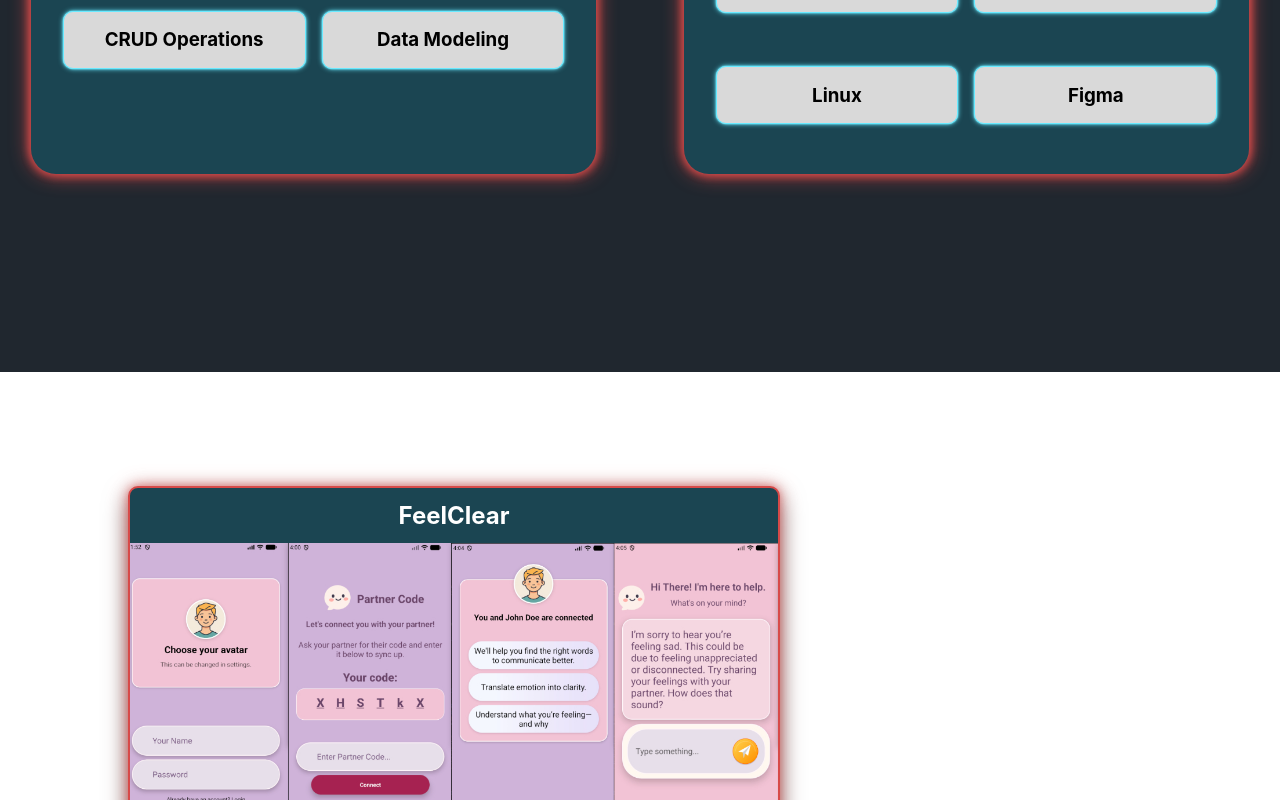
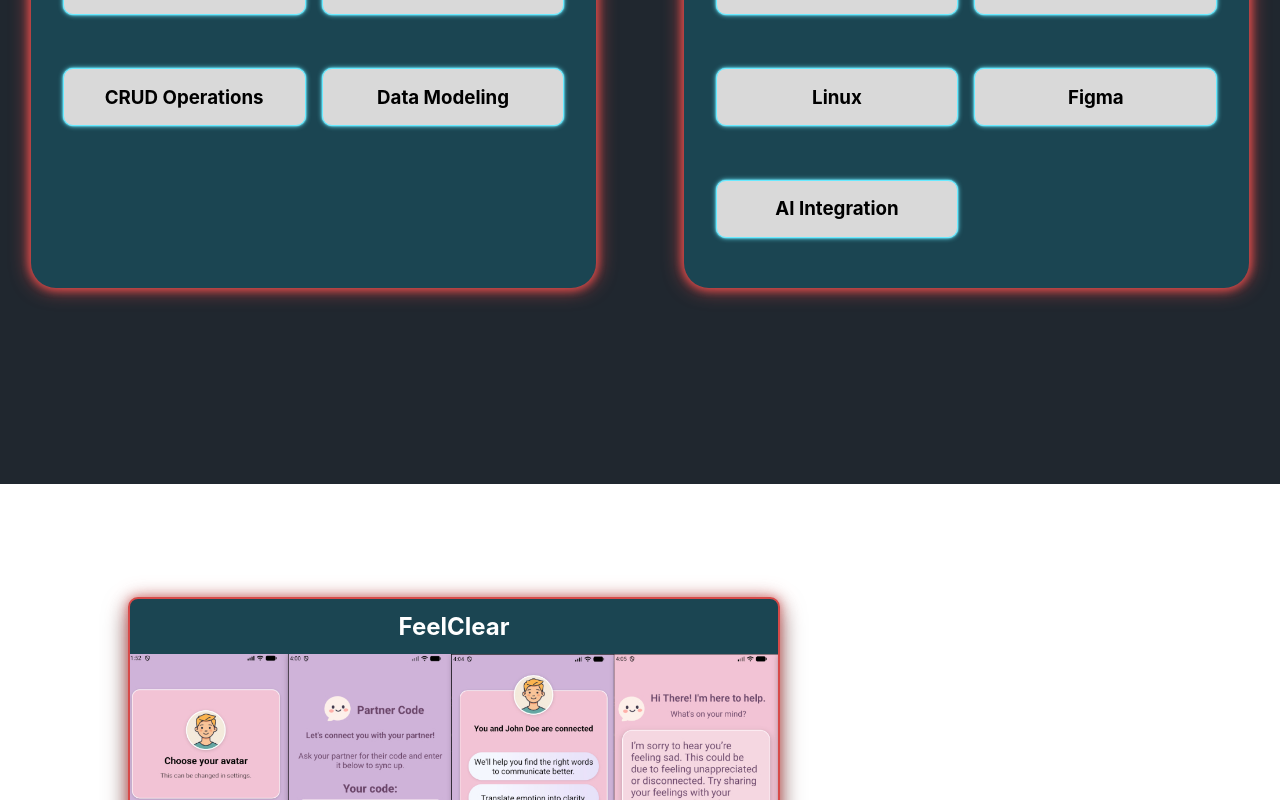
Before and after one commit to shwifty-man/professional-portfolio, a React (Create React App) app: page / in a window 1280 px wide. Shown: the part 2000-2800 px from the top of the page. Built offline with nearby package versions, Linux system fonts and the light colour scheme.

Commit message:
add AI Integration to skills

```diff
--- a/src/Pages/MainContent/Skills.js
+++ b/src/Pages/MainContent/Skills.js
@@ -45,6 +45,7 @@
               "Command Line",
               "Linux",
               "Figma",
+              "AI Integration",
             ]}
           />
         </section>
```
